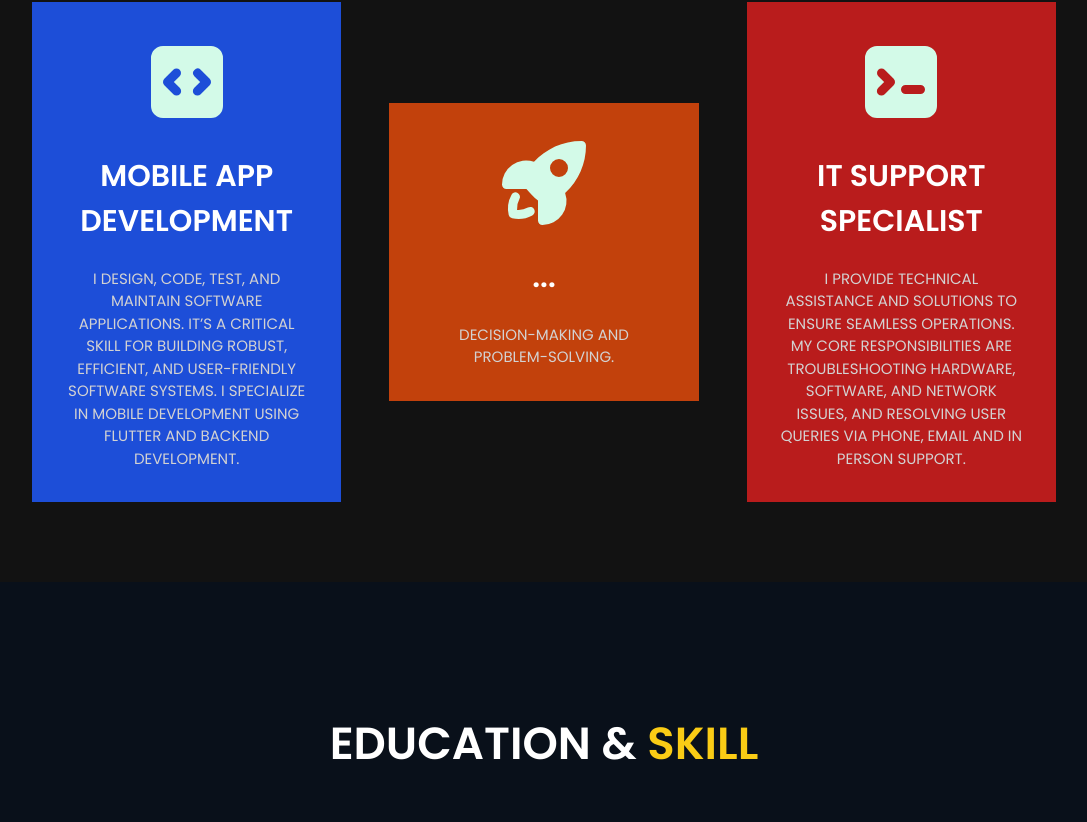
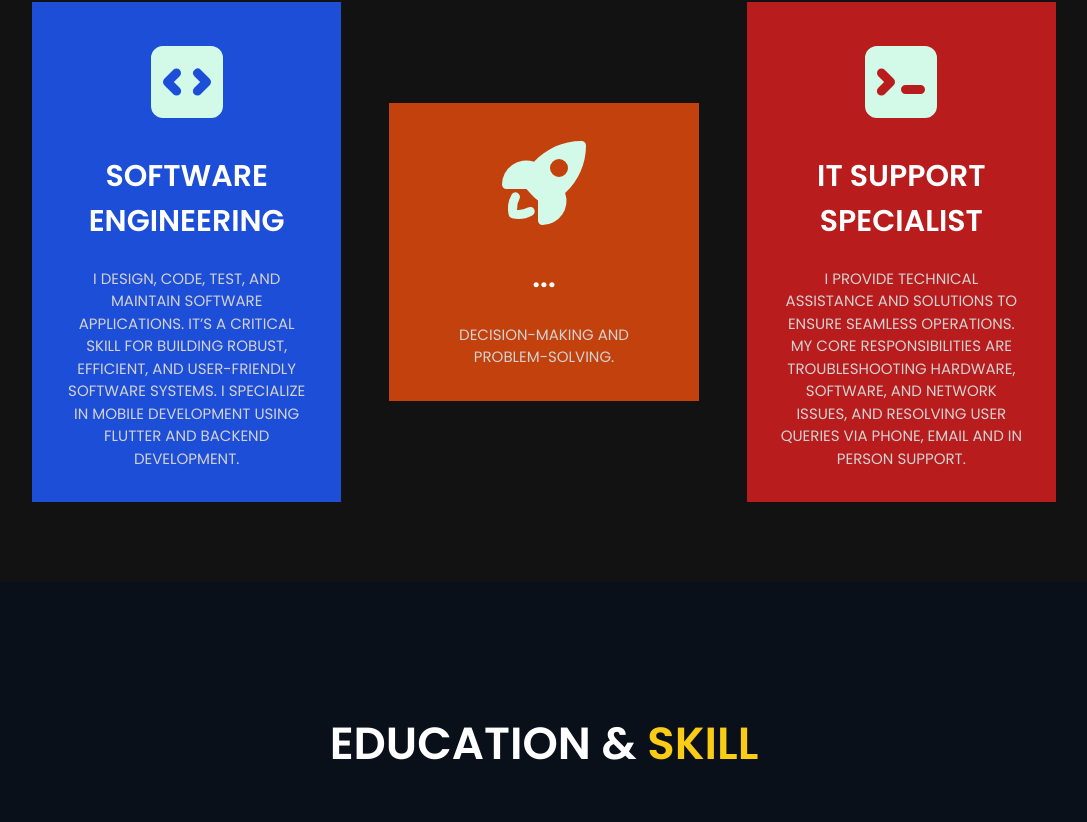
Before and after one commit to Chinokoo/nextjs-portifolio, a Next.js app: page / in a window 1280 px wide. Shown: the part 1638-2460 px from the top of the page, without its empty margins (96-1183 px from the left). Built offline with nearby package versions, Linux system fonts and the light colour scheme.

Commit message:
Substitute Developer with Engineer

```diff
--- a/components/ServicesSection.tsx
+++ b/components/ServicesSection.tsx
@@ -22,7 +22,7 @@ const ServicesSection = () => {
           >
             <CodeBracketSquareIcon className="w-[6rem] h-[6rem] mx-auto text-[#d3fae8]" />
             <h1 className="text-[20px] md:text-[30px] mt-[1.5rem] mb-[1.5rem] ">
-              Mobile App development
+              Software Engineering
             </h1>
             <p className="text-[15px] text-[#d3d2d2] font-normal ">
               I design, code, test, and maintain software applications. It’s a
--- a/components/TextEffect.tsx
+++ b/components/TextEffect.tsx
@@ -6,7 +6,7 @@ const TextEffect = () => {
     <TypeAnimation
       sequence={[
         // Same substring at the start will only be typed out once, initially
-        "Mobile Developer",
+        "Software Engineer",
         1500, // wait 1s before replacing "Mice" with "Hamsters"
 
         "Data analyst",
```
